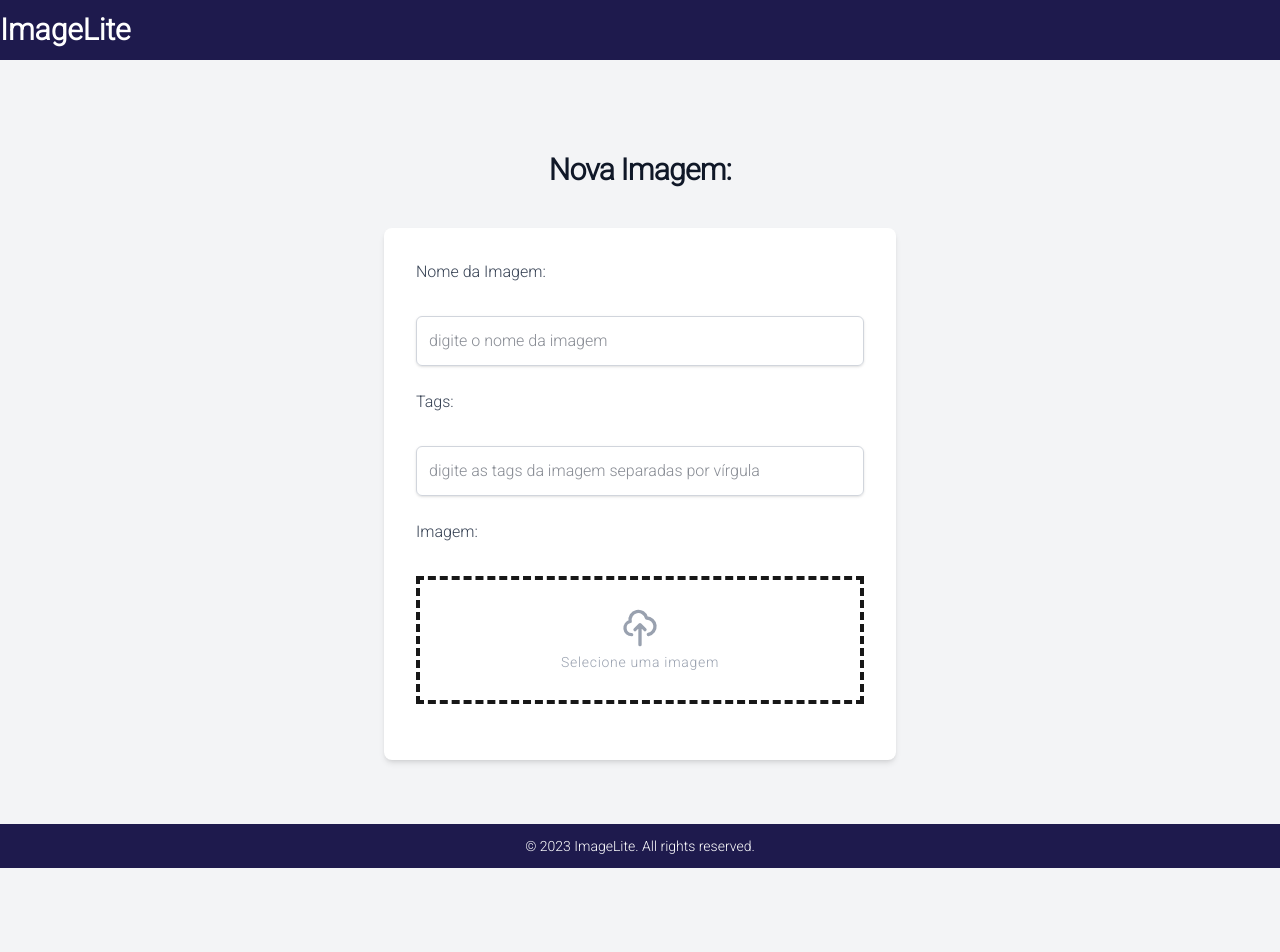
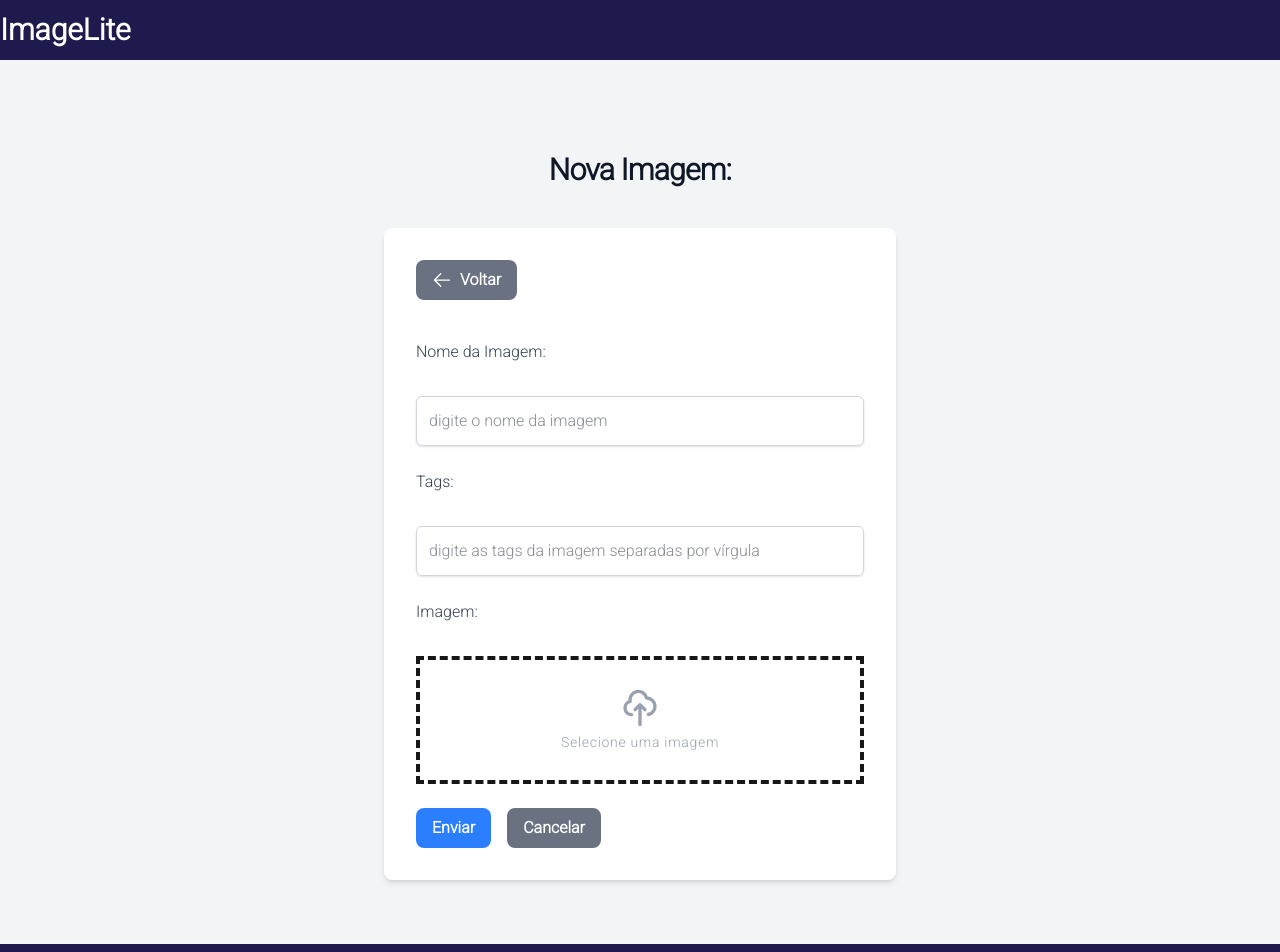
Before and after one commit to fhellipevalentin/imageliteapi-front, a Next.js app: page /formulario in a window 1280 px wide. Shown: the top 952 px of the page. Before the commit the page ends 868 px from the top, so only its background shows below. Built offline with nearby package versions, Linux system fonts and the light colour scheme.

Commit message:
finalizando a casca do formulario

```diff
--- a/src/app/formulario/page.tsx
+++ b/src/app/formulario/page.tsx
@@ -1,5 +1,9 @@
+import { Button } from "@/components/button/Button";
 import { InputText } from "@/components/input/InputText"
 import { Template } from "@/components/Template"
+import { ArrowLeftIcon } from '@heroicons/react/24/outline';
+
+import Link from "next/link"
 
 export default function FormularioPage() {
 
@@ -9,7 +13,14 @@ export default function FormularioPage() {
               <h5 className="mt-3  mb-10 text-3xl font-extrabold tracking-tight text-gray-900">Nova Imagem:</h5>
                 <form className="w-full max-w-lg bg-white p-8 rounded-lg shadow-md">
                     <div className="grid grid-cols-1 gap-6 mb-6">
-                        <label className="blockfont-high text-gray-700 mb-2">Nome da Imagem:</label>
+                        <Link href="/galeria">
+                            <Button type="button" style="bg-gray-500 hover:bg-gray-700 text-white font-bold py-2 px-4 rounded mb-4 flex items-center">
+                                <ArrowLeftIcon className="w-5 h-5 mr-2" /> Voltar
+                            </Button>
+                        </Link>
+                    </div>
+                    <div className="grid grid-cols-1 gap-6 mb-6">
+                        <label className="block font-medium  text-gray-700 mb-2">Nome da Imagem:</label>
                         <InputText placeholder= "digite o nome da imagem" style="w-full px-3 py-2 border border-gray-300 rounded-md shadow-sm focus:outline-none focus:ring-blue-500 focus:border-blue-500" />
                     </div>
                     <div className="grid grid-cols-1 gap-6 mb-6">
@@ -30,6 +41,8 @@ export default function FormularioPage() {
                             </label>
                         </div>
                     </div>
+                    <Button label="Enviar" type="submit" style="bg-blue-500 hover:bg-blue-700 text-white font-bold py-2 px-4 rounded" />
+                    <Button label="Cancelar" type="reset" style="bg-gray-500 hover:bg-gray-700 text-white font-bold py-2 px-4 rounded ml-4" />
                 </form>
             </section>
         </Template>
--- a/src/components/button/Button.tsx
+++ b/src/components/button/Button.tsx
@@ -3,15 +3,17 @@ import React from "react";
 interface ButtonProps {
     style?: string;
     label?: string;
+    type?: "button" | "submit" | "reset";
     onClick?: (event: any) => void;
+    children?: React.ReactNode;
 }
 
 export const Button: React.FC<ButtonProps> = ({
-    onClick, style, label
+    onClick, style, label, type, children
 }: ButtonProps) => {
     return (
-        <button className={` text-white px-4 rounded-lg ${style}`} onClick={onClick}>
-            {label}
+        <button type={type} className={` text-white px-4 rounded-lg ${style}`} onClick={onClick}>
+            {children || label}
         </button>
     )
 }
```
Also changed, not shown: package.json (+6 -5 lines), 1 other file (tests, documents, lock files or other folders).
